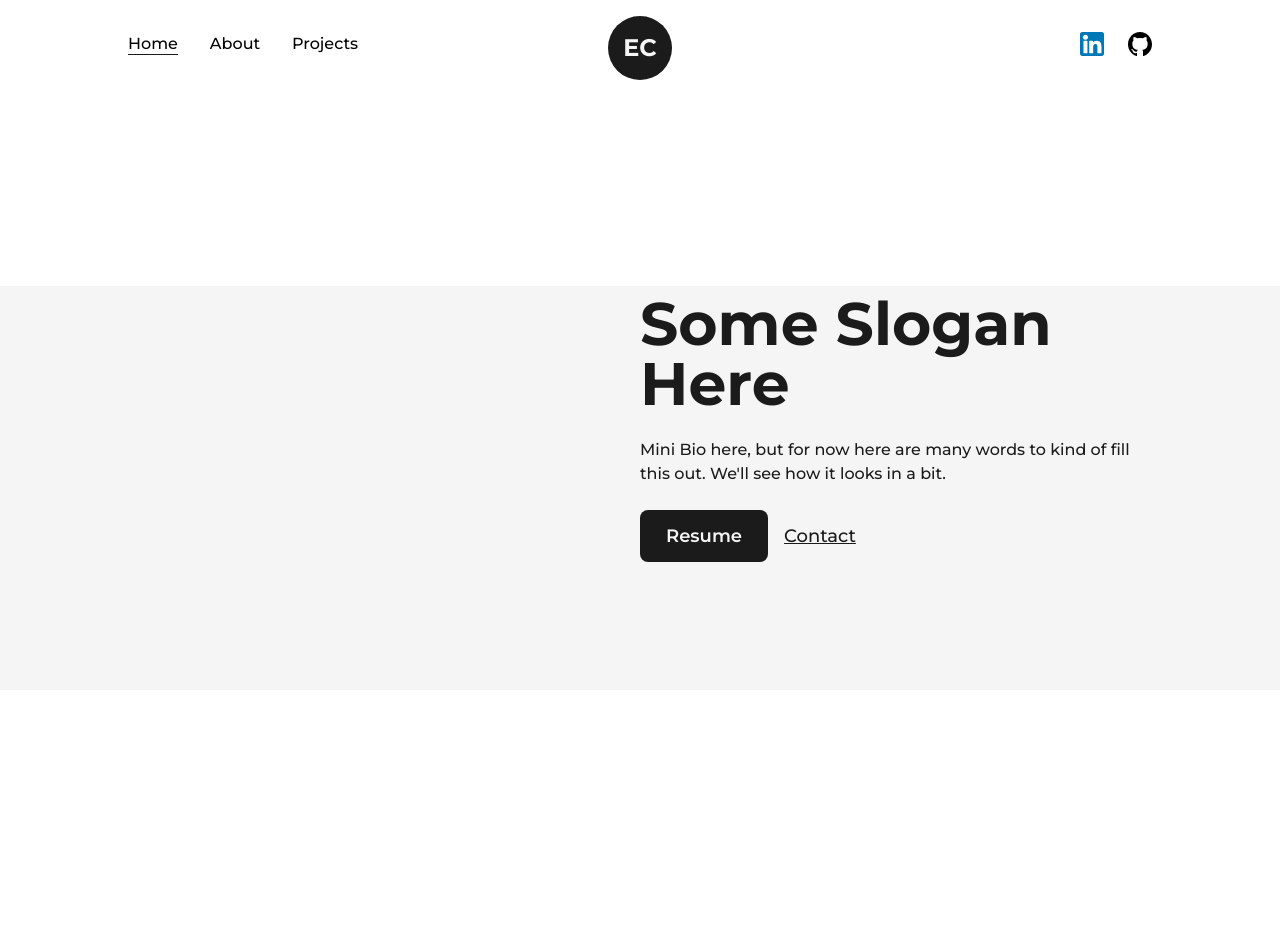
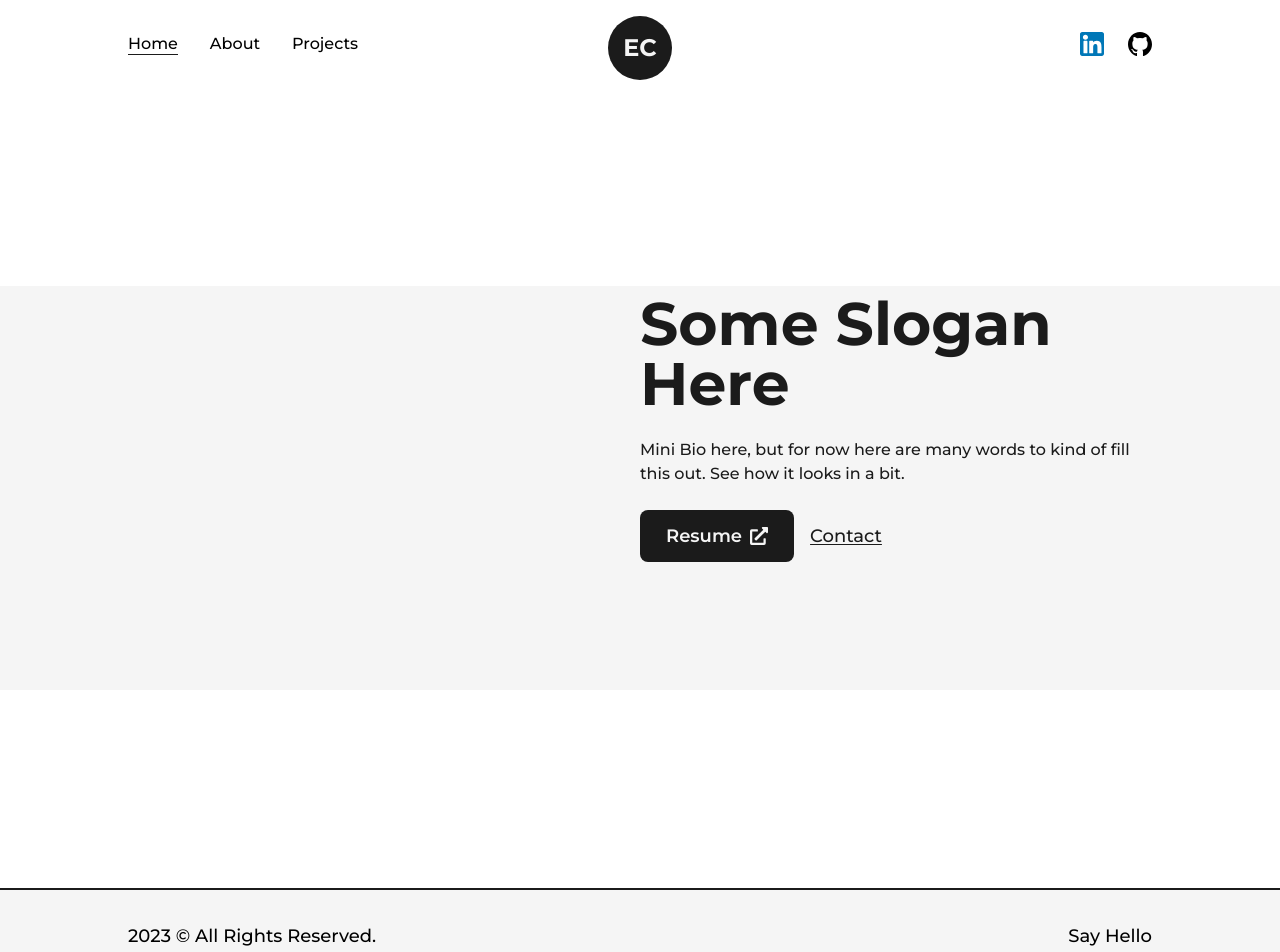
Before and after one commit to erichen886/portfolio_site, a Next.js app: page / in a window 1280 px wide. Shown: the top 952 px of the page. Before the commit the page ends 888 px from the top, so only its background shows below. Built offline with nearby package versions, Linux system fonts and the light colour scheme.

Commit message:
added LinkArrow icon to homepage

```diff
--- a/src/app/layout.tsx
+++ b/src/app/layout.tsx
@@ -1,6 +1,7 @@
 import "./globals.css";
 import { Montserrat } from "next/font/google";
 import NavBar from "@/components/NavBar";
+import Footer from "@/components/Footer";
 
 //More about fonts with tailwing: https://nextjs.org/docs/pages/building-your-application/optimizing/fonts#with-tailwind-css
 const montserrat = Montserrat({ subsets: ["latin"], variable: "--font-mont" });
@@ -20,6 +21,7 @@ export default function RootLayout({
       <body className={`${montserrat.variable} font-mont`}>
         <NavBar />
         {children}
+        <Footer />
       </body>
     </html>
   );
--- a/src/app/page.tsx
+++ b/src/app/page.tsx
@@ -3,6 +3,7 @@ import Layout from "@/components/Layout";
 import Link from "next/link";
 import Image from "next/image";
 import AnimatedText from "@/components/AnimatedText";
+import { LinkArrow } from "@/components/Icons";
 //TODO: add profile pic generate something from AI
 // import profilePic from "../../public/images/profile/"
 
@@ -27,7 +28,7 @@ const Home = () => {
               />
               <p className="my-4 text-base font-medium">
                 Mini Bio here, but for now here are many words to kind of fill
-                this out. We'll see how it looks in a bit.
+                this out. See how it looks in a bit.
               </p>
               <div className="flex items-center self-start mt-2">
                 <Link
@@ -38,13 +39,13 @@ const Home = () => {
                 >
                   Resume
                   {/* TODO: add link arrow icon */}
-                  {/* <LinkArrow className={"w-6 ml-1"} /> */}
+                  <LinkArrow className={"w-6 ml-2"} />
                 </Link>
                 {/* TODO: add resume pdf to public folder */}
                 <Link
                   href="mailto:erichen886@gmail.com"
                   target={"_blank"}
-                  className="ml-4 text-lg font-medium capitalize text-dark underline"
+                  className="ml-4 text-lg font-medium capitalize text-dark underline underline-offset-2 "
                 >
                   Contact
                 </Link>
--- /dev/null
+++ b/src/components/Footer.tsx
@@ -0,0 +1,18 @@
+import React from "react";
+import Layout from "./Layout";
+import Link from "next/link";
+import { copyFile } from "fs";
+
+const Footer = () => {
+  return (
+    <footer className="w-full border-t-2 border-solid border-dark font-medium text-lg ">
+      <Layout className="py-8 flex items-center justify-between">
+        <span>{new Date().getFullYear()} &copy; All Rights Reserved.</span>
+        {/* <Link href="/">Eric Chen</Link> */}
+        <Link href="/">Say Hello</Link>
+      </Layout>
+    </footer>
+  );
+};
+
+export default Footer;
--- a/src/components/Icons.tsx
+++ b/src/components/Icons.tsx
@@ -40,3 +40,20 @@ export const GithubIcon = ({ className, ...rest }: SVGProps<SVGSVGElement>) => (
     />
   </svg>
 );
+
+//Note: fill current color make it assume the text color
+export const LinkArrow = ({ className, ...rest }: SVGProps<SVGSVGElement>) => (
+  <svg
+    viewBox="0 0 512 512"
+    xmlns="http://www.w3.org/2000/svg"
+    width="1em"
+    height="1em"
+    className={`w-full h-auto ${className}`}
+    {...rest}
+  >
+    <path
+      d="M432,320H400a16,16,0,0,0-16,16V448H64V128H208a16,16,0,0,0,16-16V80a16,16,0,0,0-16-16H48A48,48,0,0,0,0,112V464a48,48,0,0,0,48,48H400a48,48,0,0,0,48-48V336A16,16,0,0,0,432,320ZM488,0h-128c-21.37,0-32.05,25.91-17,41l35.73,35.73L135,320.37a24,24,0,0,0,0,34L157.67,377a24,24,0,0,0,34,0L435.28,133.32,471,169c15,15,41,4.5,41-17V24A24,24,0,0,0,488,0Z"
+      fill="currentColor"
+    />
+  </svg>
+);
```
